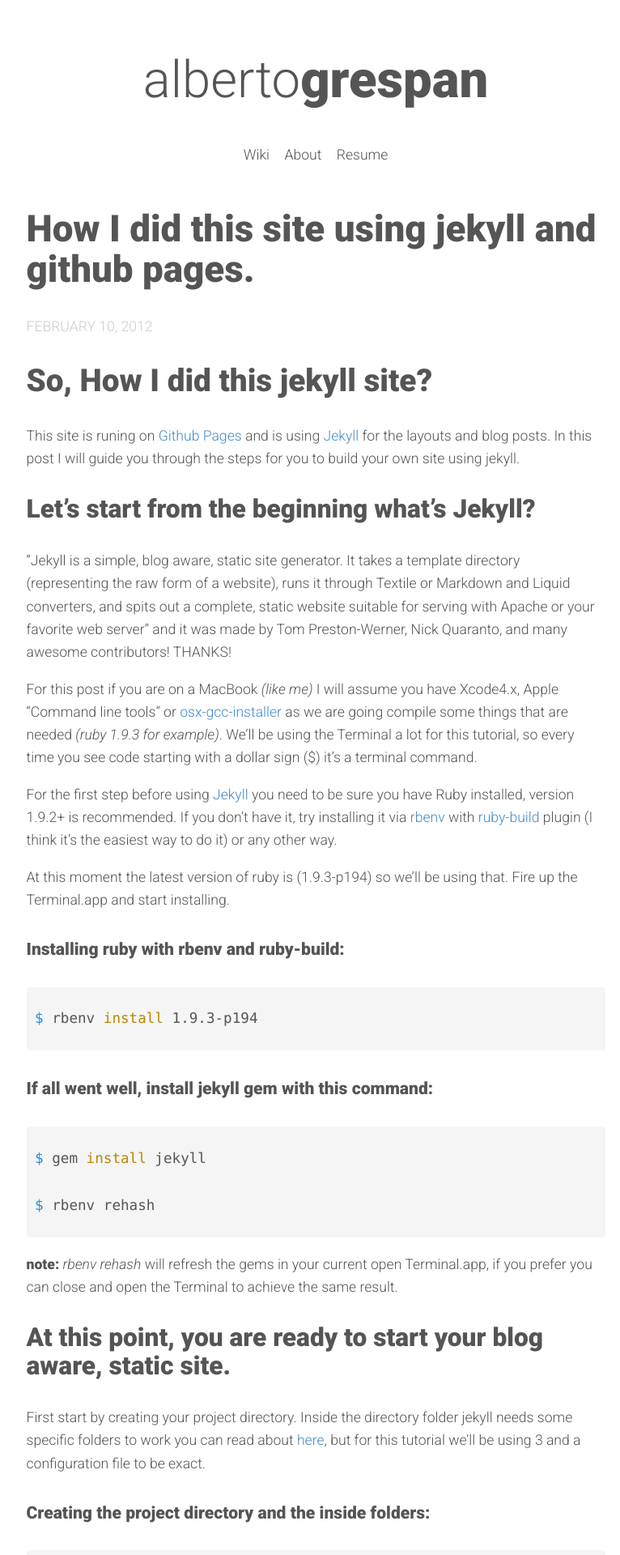
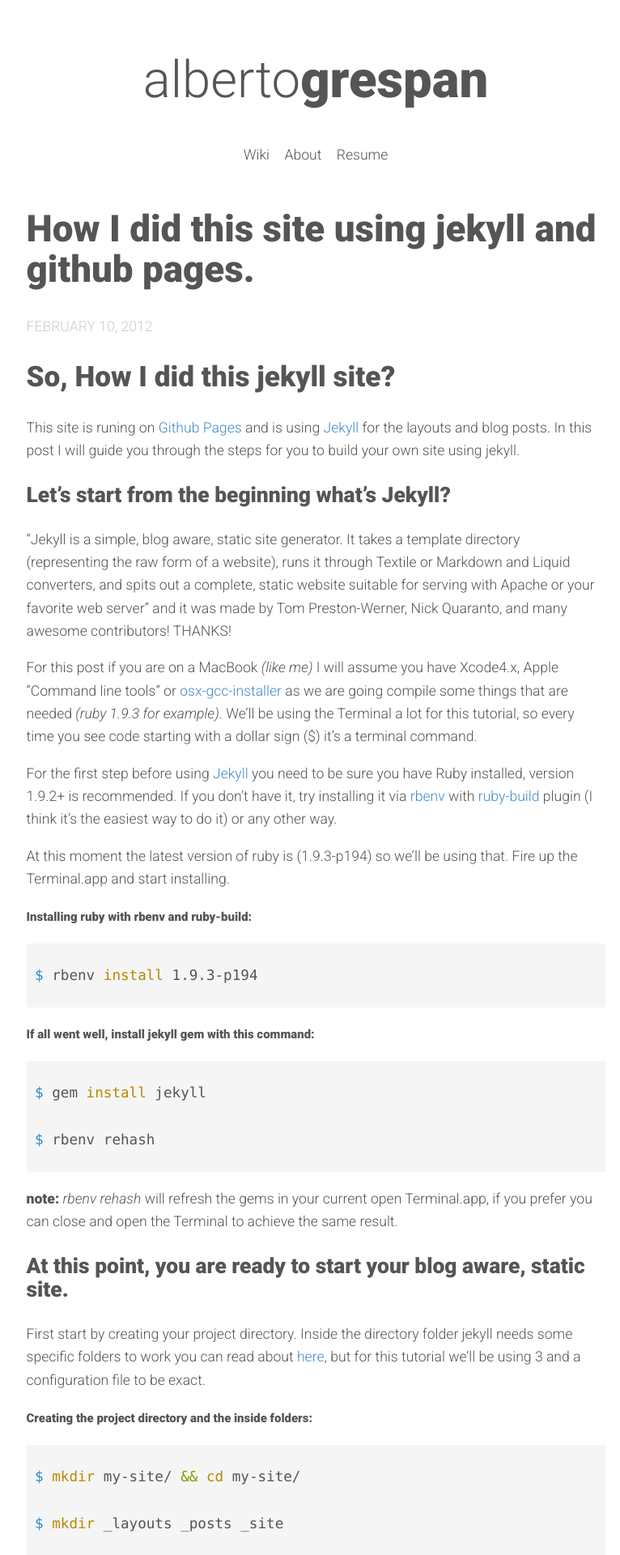
Before and after one commit to albertogg/albertogg.github.com, a Jekyll site: the page built from _posts/2012-02-10-jekyll-github-pages-blog-tutorial.markdown, in a window 1280 px wide. Shown: the top 1920 px of the page at 81% size, without its empty margins (250-1016 px from the left). Built offline with Jekyll 4.4.1, drawn with Linux system fonts in a browser that asks for light colours; nearby versions of some CDN libraries; Markdown is read by kramdown in place of the engine named in the settings; comment, search, counter and statistics services are not loaded.

Commit message:
Use aspect ratio of 4:3 on all headers

```diff
--- a/css/scss/_responsive.scss
+++ b/css/scss/_responsive.scss
@@ -33,22 +33,22 @@
   }
 
   h2 {
-    font-size: 2.2em;
+    font-size: 2.0em;
   }
 
   h3 {
-    font-size: 1.8em;
+    font-size: 1.5em;
   }
 
   h4 {
-    font-size: 1.4em;
+    font-size: 1.125em;
   }
 
   h5 {
-    font-size: 1.2em;
+    font-size: 0.85em;
   }
 
   h6 {
-    font-size: 1.0em;
+    font-size: 0.64em;
   }
 }
```
